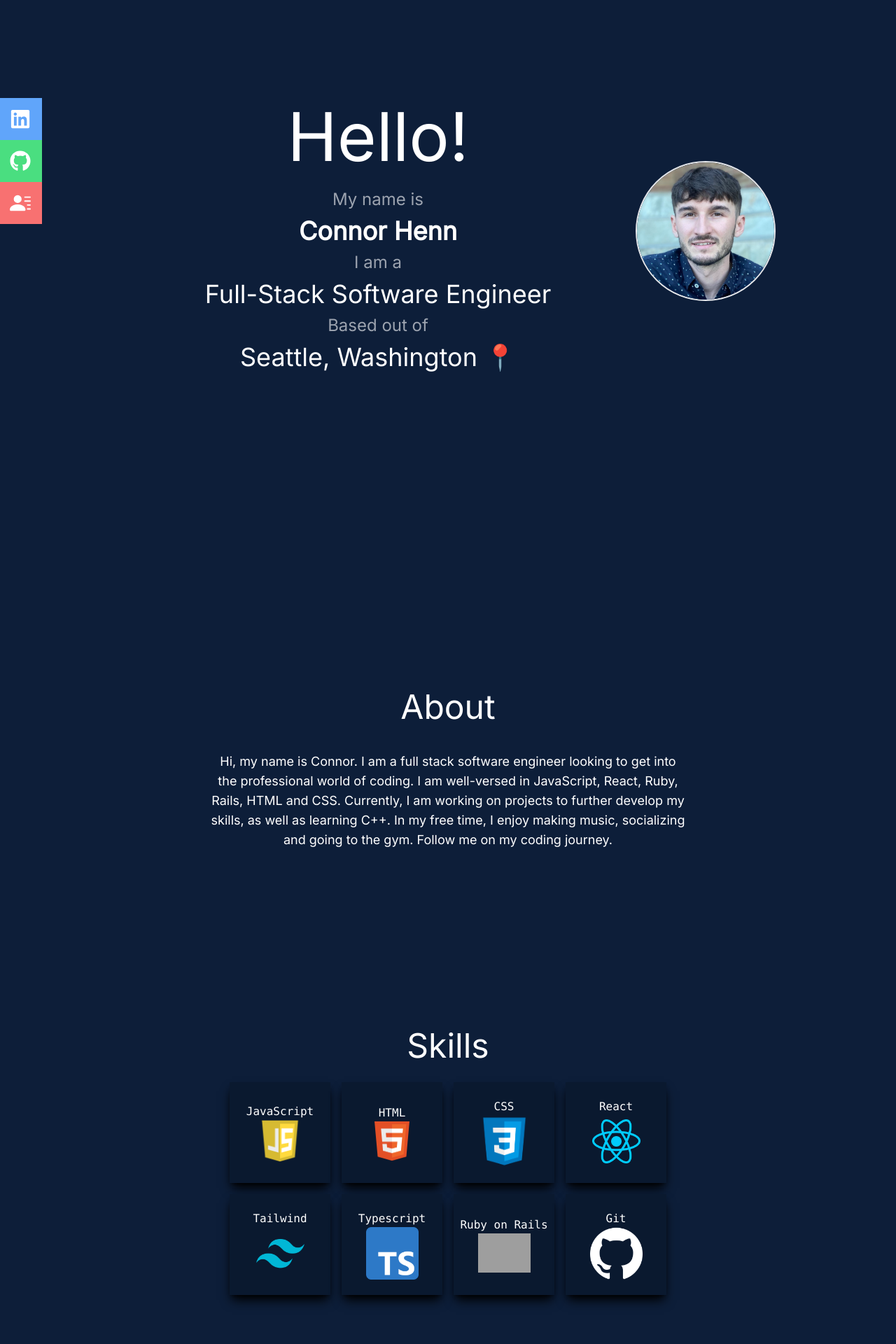
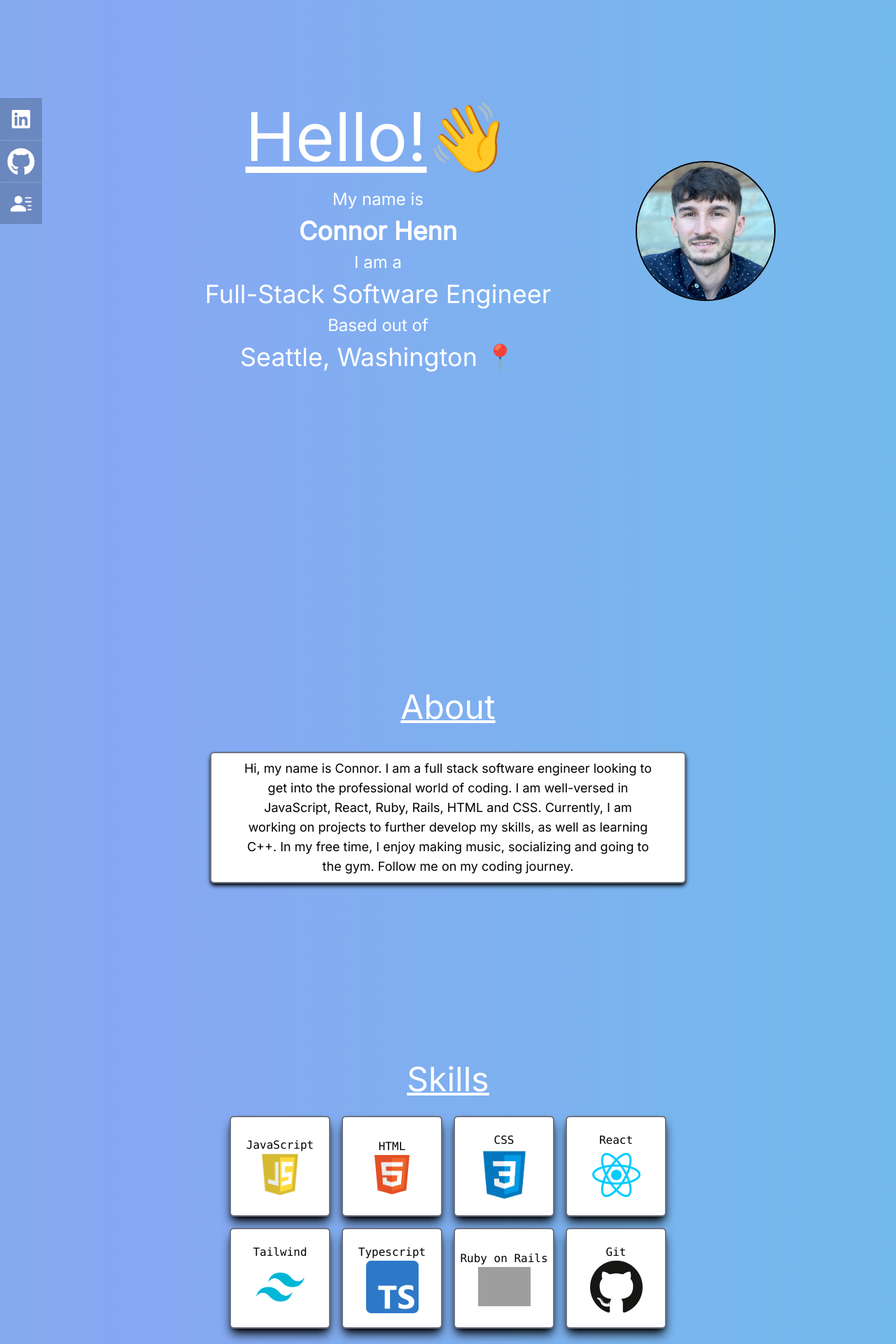
Before and after one commit to hennconnor/Portfolio, a React (Create React App) app: page / in a window 1280 px wide. Shown: the part 140-2060 px from the top of the page at 70% size. Built offline with nearby package versions, Linux system fonts and the light colour scheme; grey boxes are pictures that could not be loaded.

Commit message:
opacity for nav bar and footer

```diff
--- a/src/App.js
+++ b/src/App.js
@@ -8,7 +8,7 @@ import Footer from './components/Footer';
 
 function App() {
   return (
-    <div className='flex flex-col min-w-[375px] text-white'>
+    <div className='flex flex-col min-w-[375px] text-black'>
       <Navbar />
       <Home />
       <About />
--- a/src/components/About.js
+++ b/src/components/About.js
@@ -1,9 +1,9 @@
 const About = () => {
     return (
         <div name='about' className='mb-64'>
-            <div className='text-white flex flex-col mx-24 justify-center items-center px-8 font-inter'>
-                <h1 className='text-5xl mb-10'>About</h1>
-                <div className='text-lg min-w-[300px] max-w-[680px] text-center'>
+            <div className='flex flex-col mx-24 justify-center items-center px-8 font-inter'>
+                <h1 className='text-5xl mb-10 text-white underline underline-offset-2'>About</h1>
+                <div className='bg-white rounded-md px-10 py-2 border-2 border-gray-500 text-lg min-w-[300px] max-w-[680px] text-center shadow-md shadow-black'>
                     Hi, my name is Connor. I am a full stack software engineer looking to get into the professional world of coding.
                     I am well-versed in JavaScript, React, Ruby, Rails, HTML and CSS.
                     Currently, I am working on projects to further develop my skills, as well as learning C++.
--- a/src/components/Home.js
+++ b/src/components/Home.js
@@ -3,17 +3,17 @@ import PhotoSelf from '../assets/Self-Portrait.jpeg';
 const Home = () => {
     return (
         <div name='home'>
-            <div className='max-w-[1000px] mb-64 mt-[70px] h-screen mx-auto flex-wrap flex justify-center items-center px-8 font-inter'>
-                <div className='mx-auto px-2  flex flex-col justify-center justify-items-center items-center h-full whitespace-nowrap'>
-                    <h1 className='text-8xl'>Hello!</h1>
-                    <p className='text-2xl text-gray-400'>My name is </p>
+            <div className='text-black max-w-[1000px] mb-64 mt-[70px] h-screen mx-auto flex-wrap flex justify-center items-center px-8 font-inter'>
+                <div className='text-white mx-auto p-20  flex flex-col justify-center justify-items-center items-center whitespace-nowrap'>
+                    <h1 className='text-8xl'><span className='underline-offset-8 underline'>Hello!</span>👋</h1>
+                    <p className='text-2xl'>My name is </p>
                     <h1 className='text-4xl font-extrabold'>Connor Henn</h1>
-                    <p className='text-2xl text-gray-400'>I am a</p>
+                    <p className='text-2xl'>I am a</p>
                     <h1 className='text-4xl text-center'>Full-Stack Software Engineer</h1>
-                    <p className='text-2xl text-gray-400'>Based out of</p>
+                    <p className='text-2xl'>Based out of</p>
                     <p className='text-4xl text-center'>Seattle, Washington 📍</p>
                 </div>
-                <img src={PhotoSelf} alt='Self' className='w-[40%] max-w-[200px] max-h-[200px] rounded-full border-2' />
+                <img src={PhotoSelf} alt='Self' className='w-[40%] max-w-[200px] max-h-[200px] rounded-full border-2 border-black' />
             </div>
 
         </div>
--- a/src/components/Navbar.js
+++ b/src/components/Navbar.js
@@ -14,28 +14,30 @@ const Navbar = () => {
         setNav(!nav);
     }
     return (
-        <div className='w-full h-[80px] fixed flex justify-between items-center px-4 bg-[#0a192f]'>
+        <div >
+            <div className='text-white w-full h-[80px] fixed flex justify-between items-center px-4 bg-[rgba(0,0,0,0.3)]'>
                 <img src={Logo} alt='Logo' width='80' height='80' />
-            <ul className='hidden md:flex font-mono overflow-hidden'>
+                <ul className='hidden md:flex font-mono overflow-hidden divide-x-[1px] divide-[rgba(255,255,255,.4)]'>
                     <li>
-                    <Link to='home' spy={true} smooth={true} offset={0} duration={500} className='hover:bg-[#1c355c] cursor-pointer hover:underline underline-offset-4 duration-300 p-5 flex justify-center'>Home</Link>
+                        <Link to='home' spy={true} smooth={true} offset={0} duration={500} className='hover:bg-[rgba(0,0,0,0.2)] cursor-pointer hover:underline underline-offset-4 p-5 flex justify-center'>Home</Link>
                     </li>
                     <li>
-                    <Link to='about' spy={true} smooth={true} offset={-300} duration={500} className='hover:bg-[#1c355c] cursor-pointer hover:underline underline-offset-4 duration-300 p-5 flex justify-center'>About</Link>
+                        <Link to='about' spy={true} smooth={true} offset={-300} duration={500} className='hover:bg-[rgba(0,0,0,0.2)] cursor-pointer hover:underline underline-offset-4 p-5 flex justify-center'>About</Link>
                     </li>
                     <li>
-                    <Link to='skills' spy={true} smooth={true} offset={-250} duration={500} className='hover:bg-[#1c355c] cursor-pointer hover:underline underline-offset-4 duration-300 p-5 flex justify-center'>Skills</Link>
+                        <Link to='skills' spy={true} smooth={true} offset={-250} duration={500} className='hover:bg-[rgba(0,0,0,0.2)] cursor-pointer hover:underline underline-offset-4 p-5 flex justify-center'>Skills</Link>
                     </li>
                     <li>
-                    <Link to='projects' spy={true} smooth={true} offset={-75} duration={500} className='hover:bg-[#1c355c] cursor-pointer hover:underline underline-offset-4 duration-300 p-5 flex justify-center'>Projects</Link>
+                        <Link to='projects' spy={true} smooth={true} offset={-75} duration={500} className='hover:bg-[rgba(0,0,0,0.2)] cursor-pointer hover:underline underline-offset-4 p-5 flex justify-center'>Projects</Link>
                     </li>
                     <li>
-                    <Link to='contact' spy={true} smooth={true} offset={-100} duration={500} className='hover:bg-[#1c355c] cursor-pointer hover:underline underline-offset-4 duration-300 p-5 flex justify-center'>Contact</Link>
+                        <Link to='contact' spy={true} smooth={true} offset={-100} duration={500} className='hover:bg-[rgba(0,0,0,0.2)] cursor-pointer hover:underline underline-offset-4 p-5 flex justify-center'>Contact</Link>
                     </li>
                 </ul>
 
                 <div className='md:hidden cursor-pointer z-10'>
                     {nav ? <FaTimes onClick={handleClick} /> : <FaBars onClick={handleClick} />}
+                </div>
             </div>
 
             {/* Mobile Menu */}
@@ -57,29 +59,29 @@ const Navbar = () => {
                 </li>
             </ul>
 
-            <div className='hidden lg:flex fixed flex-col top-[35%] left-0'>
-                <ul>
-                    <li className="bg-blue-400 w-[160px] h-[60px] flex justify-between cursor-pointer items-center ml-[-100px] px-4 hover:ml-[-10px] duration-300">
-                        <a className='flex justify-between items-center w-full'
+            <div className='hidden lg:flex fixed flex-col top-[35%] left-0 text-white'>
+                <ul className='divide-y-[1px] divide-[rgba(255,255,255,.2)]'>
+                    <li className="bg-[rgba(0,0,0,.2)] w-[60px] h-[60px] flex justify-center items-center cursor-pointer px-4 hover:bg-[rgba(0,0,0,.3)]">
+                        <a
                             href="https://www.linkedin.com/in/connor-henn/" target='_blank' rel="noopener noreferrer">
-                            Linkedin <FaLinkedin size={30} />
+                            <FaLinkedin size={30} />
                         </a>
                     </li>
-                    <li className='bg-green-400 w-[160px] h-[60px] flex justify-between cursor-pointer items-center ml-[-100px] px-4 hover:ml-[-10px] duration-300'>
-                        <a className='flex justify-between items-center w-full'
+                    <li className='h-[60px] w-[60px] bg-[rgba(0,0,0,.2)] hover:bg-[rgba(0,0,0,.3)] cursor-pointer flex justify-center items-center'>
+                        <a
                             href='https://github.com/hennconnor' target='_blank' rel="noopener noreferrer">
-                            Github <FaGithub size={30} />
+                            <FaGithub size={40} />
                         </a>
                     </li>
-                    <li className='bg-red-400 w-[160px] h-[60px] flex justify-between px-4 cursor-pointer items-center ml-[-100px] hover:ml-[-10px] duration-300'>
-                        <a className='flex justify-between items-center w-full'
+                    <li className="bg-[rgba(0,0,0,.2)] w-[60px] h-[60px] hover:bg-[rgba(0,0,0,.3)] flex justify-center items-center cursor-pointer px-4">
+                        <a
                             href={Resume} target='_blank' rel='noopener noreferrer'>
-                            Resume <BsFillPersonLinesFill size={30} />
+                            <BsFillPersonLinesFill size={30} />
                         </a>
                     </li>
                 </ul>
-            </div>
-        </div>
+            </div >
+        </div >
     )
 }
 
--- a/src/components/Skills.js
+++ b/src/components/Skills.js
@@ -12,37 +12,37 @@ const Skills = () => {
     return (
         <div name='skills'>
             <div className='flex flex-col justify-center items-center mb-64'>
-                <p className='text-5xl mb-5 font-inter'>Skills</p>
+                <p className='text-5xl mb-5 font-inter underline underline-offset-2 text-white'>Skills</p>
                 <ul className='flex flex-row flex-wrap justify-center items-center font-mono max-w-[680px]'>
-                    <li className='bg-[#0a192f] w-36 h-36 shadow-lg shadow-black flex flex-col justify-center items-center mx-2 my-2'>
+                    <li className='bg-white rounded-md border-2 border-gray-500 w-36 h-36 shadow-lg shadow-black flex flex-col justify-center items-center mx-2 my-2'>
                         <p>JavaScript</p>
                         <img src={JSLogo} alt='JavaScript Logo' height='50px' width='60px' />
                     </li>
-                    <li className='bg-[#0a192f] shadow-lg shadow-black w-36 h-36 flex flex-col justify-center items-center mx-2 my-2'>
+                    <li className='bg-white rounded-md border-2 border-gray-500 shadow-lg shadow-black w-36 h-36 flex flex-col justify-center items-center mx-2 my-2'>
                         <p>HTML</p>
                         <img src={HTMLLogo} alt='HTML Logo' height='50px' width='50px' />
                     </li>
-                    <li className='bg-[#0a192f] shadow-lg shadow-black w-36 h-36 flex flex-col justify-center items-center mx-2 my-2'>
+                    <li className='bg-white rounded-md border-2 border-gray-500 shadow-lg shadow-black w-36 h-36 flex flex-col justify-center items-center mx-2 my-2'>
                         <p>CSS</p>
                         <img src={CSSLogo} alt='CSS Logo' height='75px' width='75px' />
                     </li>
-                    <li className='bg-[#0a192f] shadow-lg shadow-black w-36 h-36 flex flex-col justify-center items-center mx-2 my-2'>
+                    <li className='bg-white rounded-md border-2 border-gray-500 shadow-lg shadow-black w-36 h-36 flex flex-col justify-center items-center mx-2 my-2'>
                         <p>React</p>
                         <img src={ReactLogo} alt='React Logo' height='75px' width='75px' />
                     </li>
-                    <li className='bg-[#0a192f] shadow-lg shadow-black w-36 h-36 flex flex-col justify-center items-center mx-2 my-2'>
+                    <li className='bg-white rounded-md border-2 border-gray-500 shadow-lg shadow-black w-36 h-36 flex flex-col justify-center items-center mx-2 my-2'>
                         <p>Tailwind</p>
                         <img src={TailwindLogo} alt='Tailwind Logo' height='75px' width='75px' />
                     </li>
-                    <li className='bg-[#0a192f] shadow-lg shadow-black w-36 h-36 flex flex-col justify-center items-center mx-2 my-2'>
+                    <li className='bg-white rounded-md border-2 border-gray-500 shadow-lg shadow-black w-36 h-36 flex flex-col justify-center items-center mx-2 my-2'>
                         <p>Typescript</p>
                         <img src={TypescriptLogo} alt='Typescript Logo' height='75px' width='75px' />
                     </li>
-                    <li className='bg-[#0a192f] shadow-lg shadow-black w-36 h-36 flex flex-col justify-center items-center mx-2 my-2'>
+                    <li className='bg-white rounded-md border-2 border-gray-500 shadow-lg shadow-black w-36 h-36 flex flex-col justify-center items-center mx-2 my-2'>
                         <p>Ruby on Rails</p>
                         <img src={RailsLogo} alt='Rails Logo' height='75px' width='75px' />
                     </li>
-                    <li className='bg-[#0a192f] shadow-lg shadow-black w-36 h-36 flex flex-col justify-center items-center mx-2 my-2'>
+                    <li className='bg-white rounded-md border-2 border-gray-500 shadow-lg shadow-black w-36 h-36 flex flex-col justify-center items-center mx-2 my-2'>
                         <p>Git</p>
                         <img src={GitLogo} alt='Git Logo' height='75px' width='75px' />
                     </li>
--- a/src/index.css
+++ b/src/index.css
@@ -3,5 +3,57 @@
 @tailwind utilities;
 
 html {
-    background-color: #0d1e39;
+    background: linear-gradient(270deg, #4feac2, #49e3dd, #88a7f3, #4bf084);
+    background-size: 800% 800%;
+
+    -webkit-animation: AnimationName 55s ease infinite;
+    -moz-animation: AnimationName 55s ease infinite;
+    animation: AnimationName 55s ease infinite;
 }
+
+@-webkit-keyframes AnimationName {
+    0% {
+        background-position: 0% 50%
+    }
+
+    50% {
+        background-position: 100% 50%
+    }
+
+    100% {
+        background-position: 0% 50%
+    }
+}
+
+@-moz-keyframes AnimationName {
+    0% {
+        background-position: 0% 50%
+    }
+
+    50% {
+        background-position: 100% 50%
+    }
+
+    100% {
+        background-position: 0% 50%
+    }
+}
+
+@keyframes AnimationName {
+    0% {
+        background-position: 0% 50%
+    }
+
+    50% {
+        background-position: 100% 50%
+    }
+
+    100% {
+        background-position: 0% 50%
+    }
+
+}
+
+.shade {
+    text-shadow: 1px 1px 2px black;
+}
```
Also changed, not shown: src/components/Contact.js (+7 -6 lines), src/components/Footer.js (+5 -5 lines), src/components/Projects.js (+5 -5 lines), src/assets/Icons/git.png. Lines whose indentation alone changed are shown as unchanged.
